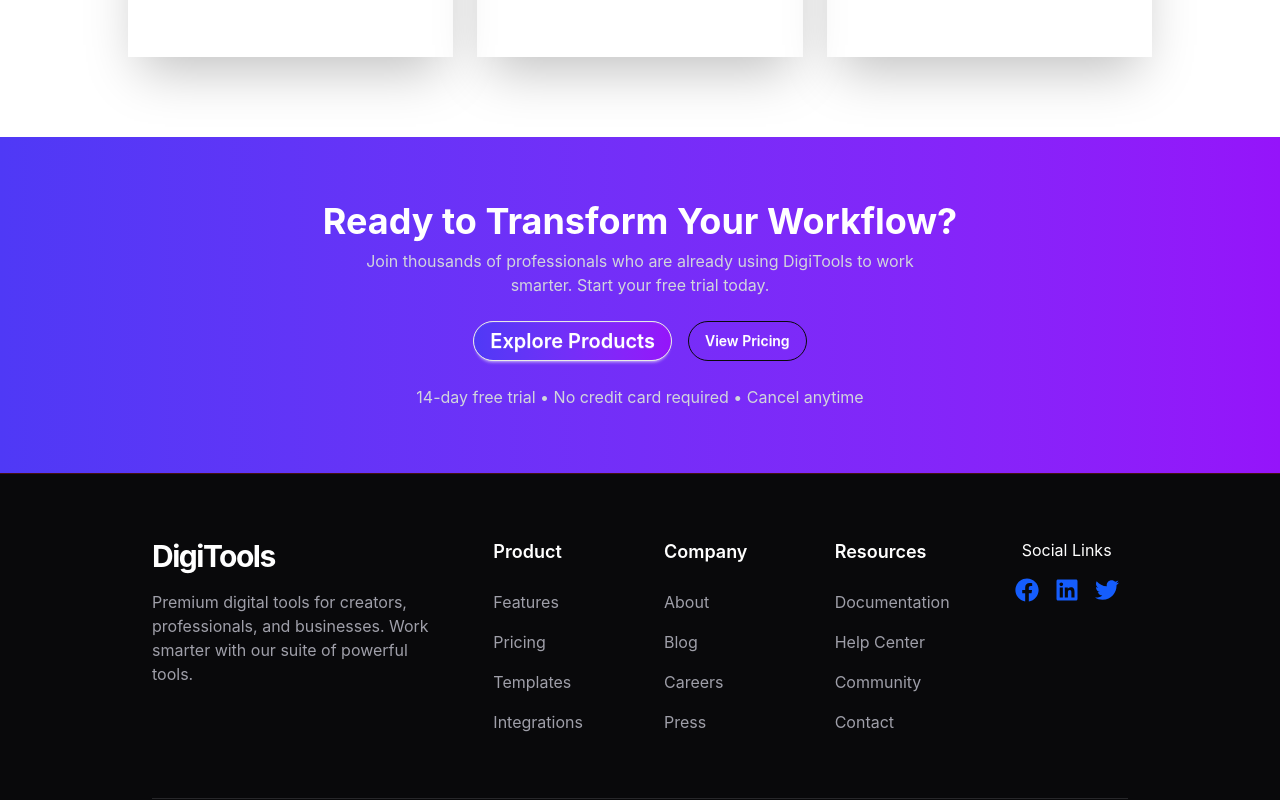
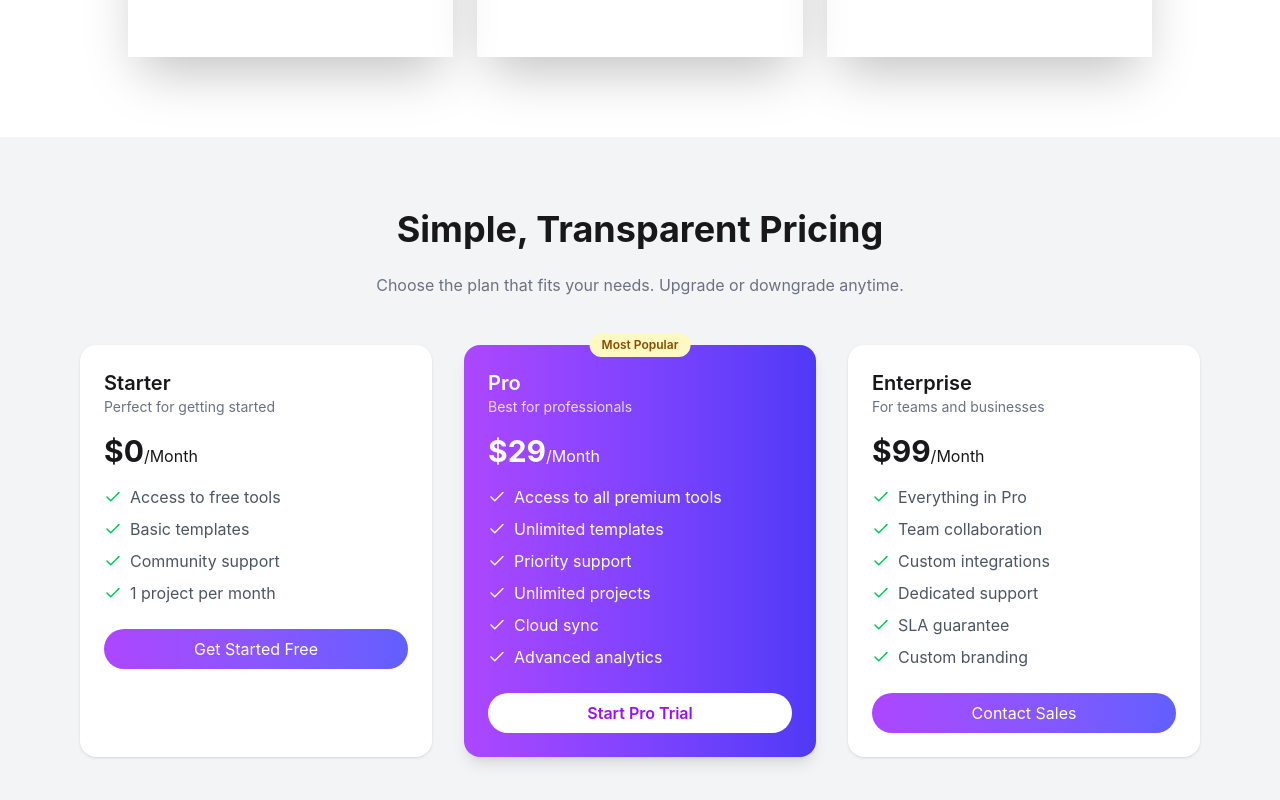
Before and after one commit to Nayem0087/assignment-06, a React (Vite) app: page / in a window 1280 px wide. Shown: the part 1300-2100 px from the top of the page. Built offline with nearby package versions, Linux system fonts and the light colour scheme.

Commit message:
added my transparent pricing section

```diff
--- a/package.json
+++ b/package.json
@@ -12,6 +12,7 @@
   "dependencies": {
     "@tailwindcss/vite": "^4.2.2",
     "lucide": "^1.3.0",
+    "lucide-react": "^1.7.0",
     "react": "^19.1.1",
     "react-dom": "^19.1.1",
     "react-icons": "^5.6.0",
--- a/src/App.jsx
+++ b/src/App.jsx
@@ -5,6 +5,7 @@ import Banner from './assets/Component/Banner'
 import Footer from './assets/Component/Footer'
 import GetStarted from './assets/Component/GetStarted'
 import Navbar from './assets/Component/Navbar'
+import TransparentPricing from './assets/Component/TransparentPricing'
 import Workflow from './assets/Component/Workflow'
 
 function App() {
@@ -16,6 +17,7 @@ function App() {
      <Banner/>
      <ActiveUser/>
      <GetStarted/>
+     <TransparentPricing/>
      <Workflow/>
      <Footer/>
     </>
--- a/src/assets/Component/Footer.jsx
+++ b/src/assets/Component/Footer.jsx
@@ -98,9 +98,9 @@ const Footer = () => {
           <div className="md:col-span-2 flex flex-col items-center">
             <h3 className="text-white">Social Links</h3>
             <ul className="flex gap-4 py-4">
-                <FaFacebook className="text-blue-600 text-2xl" />
-                <FaLinkedin className="text-blue-600 text-2xl" />
-                <FaTwitter className="text-blue-600 text-2xl" />
+                <FaFacebook className="text-gray-200 text-2xl" />
+                <FaLinkedin className="text-gray-200 text-2xl" />
+                <FaTwitter className="text-gray-200 text-2xl" />
             </ul>
           </div>
         </div>
--- /dev/null
+++ b/src/assets/Component/TransparentPricing.jsx
@@ -0,0 +1,140 @@
+import React from "react";
+import { Check } from "lucide-react";
+
+const Pricing = () => {
+    return (
+        <div className="py-16 bg-gray-100">
+            {/* Heading */}
+            <div className="text-center mb-12">
+                <h1 className="text-4xl font-bold  inline-block px-6 py-2">
+                    Simple, Transparent Pricing
+                </h1>
+                <p className="text-gray-500 mt-4">
+                    Choose the plan that fits your needs. Upgrade or downgrade anytime.
+                </p>
+            </div>
+
+            {/* Cards */}
+            <div className="grid md:grid-cols-3 gap-8 max-w-6xl mx-auto px-4">
+
+                {/* Starter */}
+                <div className="bg-white rounded-2xl p-6 shadow">
+                    <h2 className="text-xl font-semibold">Starter</h2>
+                    <p className="text-gray-500 text-sm mb-4">
+                        Perfect for getting started
+                    </p>
+
+                    <h1 className="text-3xl font-bold mb-4">$0<span className="text-base font-normal">/Month</span></h1>
+
+                    <ul className="space-y-2 text-gray-600 mb-6">
+                        <li className="flex items-center gap-2">
+                            <Check size={18} className="text-green-500" />
+                            Access to free tools
+                        </li>
+                        <li className="flex items-center gap-2">
+                            <Check size={18} className="text-green-500" />
+                            Basic templates
+                        </li>
+                        <li className="flex items-center gap-2">
+                            <Check size={18} className="text-green-500" />
+                            Community support
+                        </li>
+                        <li className="flex items-center gap-2">
+                            <Check size={18} className="text-green-500" />
+                            1 project per month
+                        </li>
+                    </ul>
+
+                    <button className="w-full bg-gradient-to-r from-purple-500 to-indigo-500 text-white py-2 rounded-full">
+                        Get Started Free
+                    </button>
+                </div>
+
+                {/* Pro */}
+                <div className="bg-gradient-to-r from-purple-500 to-indigo-600 text-white rounded-2xl p-6 shadow-lg relative">
+
+                    <span className="font-semibold absolute -top-3 left-1/2 -translate-x-1/2 bg-yellow-100 text-yellow-800 text-xs px-3 py-1 rounded-full">
+                        Most Popular
+                    </span>
+
+                    <h2 className="text-xl font-semibold">Pro</h2>
+                    <p className="text-sm mb-4 opacity-80">
+                        Best for professionals
+                    </p>
+
+                    <h1 className="text-3xl font-bold mb-4">$29<span className="text-base font-normal">/Month</span></h1>
+
+                    <ul className="space-y-2 mb-6">
+                        <li className="flex items-center gap-2">
+                            <Check size={18} className="text-gray-100" /> Access to all premium tools</li>
+                        <li className="flex items-center gap-2">
+                            <Check size={18} className="text-gray-100" /> Unlimited templates</li>
+                        <li className="flex items-center gap-2">
+                            <Check size={18} className="text-gray-100" /> Priority support</li>
+                        <li className="flex items-center gap-2">
+                            <Check size={18} className="text-gray-100" /> Unlimited projects</li>
+                        <li className="flex items-center gap-2">
+                            <Check size={18} className="text-gray-100" /> Cloud sync</li>
+                        <li className="flex items-center gap-2">
+                            <Check size={18} className="text-gray-100" /> Advanced analytics</li>
+                    </ul>
+
+                    <button className="w-full bg-white text-purple-600 py-2 rounded-full font-semibold">
+                        Start Pro Trial
+                    </button>
+                </div>
+
+                {/* Enterprise */}
+                <div className="bg-white rounded-2xl p-6 shadow">
+                    <h2 className="text-xl font-semibold">Enterprise</h2>
+                    <p className="text-gray-500 text-sm mb-4">
+                        For teams and businesses
+                    </p>
+
+                    <h1 className="text-3xl font-bold mb-4">$99<span className="text-base font-normal">/Month</span></h1>
+
+                    <ul className="space-y-2 text-gray-600 mb-6">
+
+                        <li className="flex items-center gap-2">
+                            <Check size={18} className="text-green-500 shrink-0" />
+                            Everything in Pro
+                        </li>
+
+                        <li className="flex items-center gap-2">
+                            <Check size={18} className="text-green-500 shrink-0" />
+                            Team collaboration
+                        </li>
+
+                        <li className="flex items-center gap-2">
+                            <Check size={18} className="text-green-500 shrink-0" />
+                            Custom integrations
+                        </li>
+
+                        <li className="flex items-center gap-2">
+                            <Check size={18} className="text-green-500 shrink-0" />
+                            Dedicated support
+                        </li>
+
+                        <li className="flex items-center gap-2">
+                            <Check size={18} className="text-green-500 shrink-0" />
+                            SLA guarantee
+                        </li>
+
+                        <li className="flex items-center gap-2">
+                            <Check size={18} className="text-green-500 shrink-0" />
+                            Custom branding
+                        </li>
+
+                    </ul>
+
+                    <button className="w-full bg-gradient-to-r from-purple-500 to-indigo-500 text-white py-2 rounded-full">
+                        Contact Sales
+                    </button>
+                </div>
+
+            </div>
+        </div>
+    );
+};
+
+export default Pricing;
--- a/src/assets/Component/Workflow.jsx
+++ b/src/assets/Component/Workflow.jsx
@@ -7,8 +7,8 @@ const Workflow = () => {
             <h1 className='font-bold md:text-4xl text-2xl text-center text-white mb-2'>Ready to Transform Your Workflow?</h1>
             <p className='text-gray-300 max-w-150 text-center'>Join thousands of professionals who are already using DigiTools to work smarter. Start your free trial today.</p>
             <div className='flex gap-4 py-6'>
-                <button className="btn text-xl  rounded-full text-white font-semibold bg-gradient-to-r from-[#4F39F6] to-[#9514FA]">Explore Products</button>
-                <button className="btn rounded-full btn-neutral btn-outline text-white">
+                <button className="btn btn-outline  text-xl rounded-full  font-semibold ">Explore Products</button>
+                <button className="btn rounded-full btn-neutral btn-outline">
                     View Pricing</button>
             </div>
             <p className='text-gray-300 text-center'>14-day free trial • No credit card required • Cancel anytime</p>
```
Also changed, not shown: 1 other file (tests, documents, lock files or other folders).
